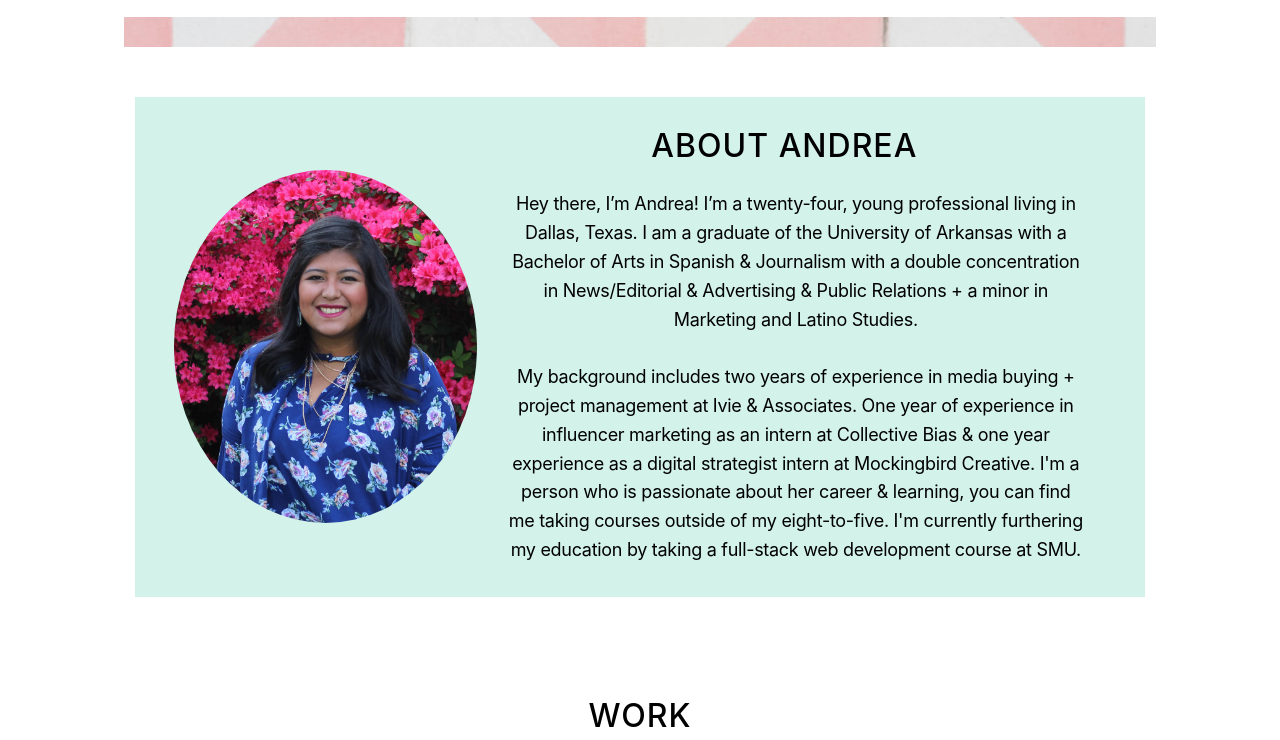
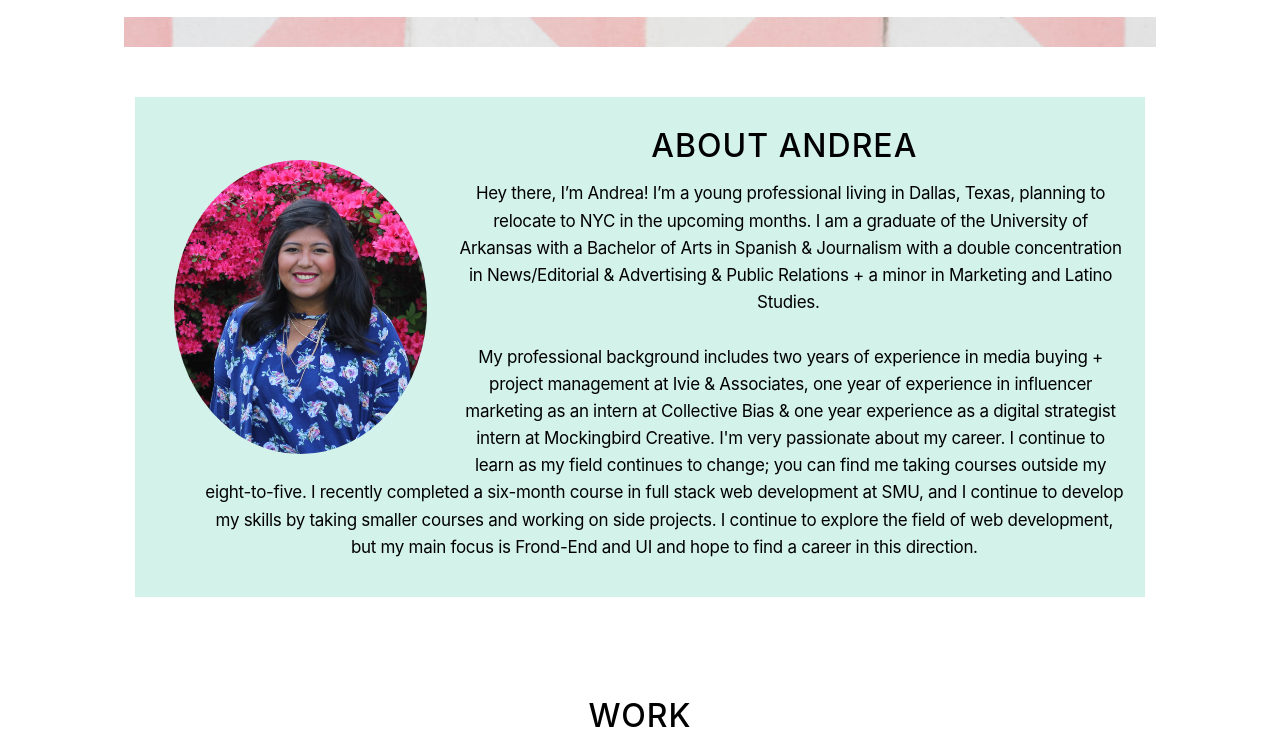
Before and after one commit to AXZ003/PortfolioAZ, a website with bundled scripts: page index.html in a window 1280 px wide. Shown: the part 783-1523 px from the top of the page. Built offline with nearby package versions, Linux system fonts and the light colour scheme; grey boxes are pictures that could not be loaded; files whose address does not match are found by name.

Commit message:
changed copy, added new resume

```diff
--- a/css/grayscale.css
+++ b/css/grayscale.css
@@ -87,13 +87,14 @@ html {
 .aboutMe {
   color: black;
   margin: 0px;
-  padding-bottom: 25px;
+  padding-bottom: 15px;
   position: relative;
   left: 145px;
 }
 
 .aboutPara {
-  width: 880px;
+  font-size: 17px;
+  width: 920px;
   height: 400px;
   position: relative;
   left: 70px ;
@@ -102,7 +103,7 @@ html {
   letter-spacing: -.3px;
 }
 .headshot {
-  max-width: 30%;
+  max-width: 25%;
   height: auto;
   border-radius: 50%;
   position: relative;
@@ -479,20 +480,21 @@ a:focus, a:hover {
   }
 
   .aboutPara {
+
     width: 650px;
     height: 300px;
     position: relative;
     left: 130px ;
     margin: 0px;
     letter-spacing: -.3px;
-    font-size: 17px;
+    font-size: 15px;
   }
 
   /* H2 ABOUT ANDREA */
   .aboutMe {
     color: black;
     margin: 0px;
-    padding-bottom: 25px;
+    padding-bottom: 10px;
     position: relative;
     left: 0px;
   }
@@ -544,13 +546,14 @@ a:focus, a:hover {
   }
 
   .aboutPara {
+
     width: 450px;
     height: 300px;
     position: relative;
     left: 130px ;
     margin: 0px;
     letter-spacing: -.3px;
-    font-size: 15px;
+    font-size: 13.3px;
   }
 
   /* H2 ABOUT ANDREA */
--- a/index.html
+++ b/index.html
@@ -93,10 +93,10 @@
             <h2 class="aboutMe">ABOUT ANDREA</h2>
             <img class="headshot" src="img/Andrea.jpg" alt="AZ_Headshot">
             <p class="aboutPara">
-                Hey there, I’m Andrea! I’m a twenty-four, young professional living in  Dallas, Texas. I am a graduate of the University of Arkansas with a Bachelor of Arts in Spanish & Journalism with a double concentration in News/Editorial & Advertising & Public Relations + a minor in Marketing and Latino Studies.
+              Hey there, I’m Andrea! I’m a young professional living in Dallas, Texas, planning to relocate to NYC in the upcoming months. I am a graduate of the University of Arkansas with a Bachelor of Arts in Spanish & Journalism with a double concentration in News/Editorial & Advertising & Public Relations + a minor in Marketing and Latino Studies.
                 <br>
                 <br>
-                My background includes two years of experience in media buying + project management at Ivie & Associates.  One year of experience in influencer marketing as an intern at Collective Bias & one year experience as a digital strategist intern at Mockingbird Creative. I'm a person who is passionate about her career & learning, you can find me taking courses outside of my eight-to-five. I'm currently furthering my education by taking a full-stack web development course at SMU.
+                My professional background includes two years of experience in media buying + project management at Ivie & Associates, one year of experience in influencer marketing as an intern at Collective Bias & one year experience as a digital strategist intern at Mockingbird Creative. I'm very passionate about my career. I continue to learn as my field continues to change; you can find me taking courses outside my eight-to-five. I recently completed a six-month course in full stack web development at SMU, and I continue to develop my skills by taking smaller courses and working on side projects. I continue to explore the field of web development, but my main focus is Frond-End and UI and hope to find a career in this direction.
 
               <!-- <a href="http://startbootstrap.com/template-overviews/grayscale/">a</a> -->
 
@@ -360,7 +360,7 @@
                 <div class="row">
                   <div class="col-lg-6" id="leftside"style="background-color:white;">
                     <h2>GET IN TOUCH.</h2>
-                    <p class="contactInfo">  Let's work together! Fill out the info on the right & send me a message, I'd love to hear from you!</p>
+                    <p class="contactInfo">Want to take your business to the digital age?  Need help designing a website? Let's work together! Fill out the info on the right & send me a message, I'd love to hear from you!</p>
                     <br>
                     <p class="contactInfo"> Or feel free to peep me on any social media!</p>
                     <!-- <p class="numbers"><strong>ph:</strong> 469-877-4712</p>
@@ -368,7 +368,7 @@
                     <br>
                     <a href="https://github.com/AXZ003" target="blank"> <img class="social-media" src="img/github.jpg" alt="github"></a>
                     <a href="https://www.linkedin.com/in/axz003"target="blank"><img class="social-media" src="img/linkedin.jpg" alt="linkedIn"></a>
-                    <a href="https://twitter.com/drea_zepeda" target="blank"> <img class="social-media" src="img/twitter.jpg" alt="twitter"></a>
+                    <!-- <a href="https://twitter.com/drea_zepeda" target="blank"> <img class="social-media" src="img/twitter.jpg" alt="twitter"></a> -->
                     <a href="https://www.instagram.com/drea_zepeda/" target="blank"> <img class="social-media" src="img/insta.jpg" alt="instagram"></a>
 
                   </div>
```
Also changed, not shown: 1 other file.
